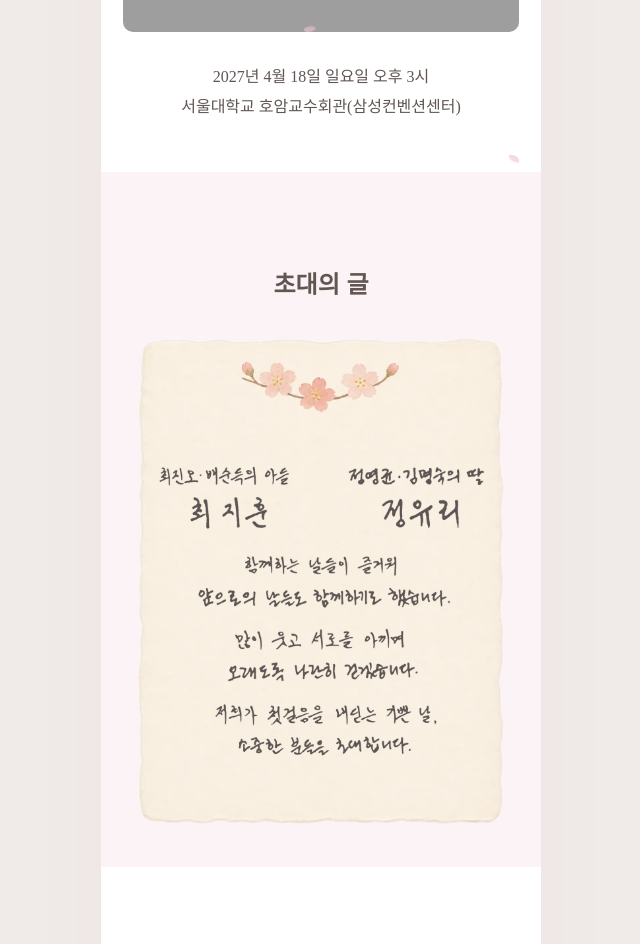
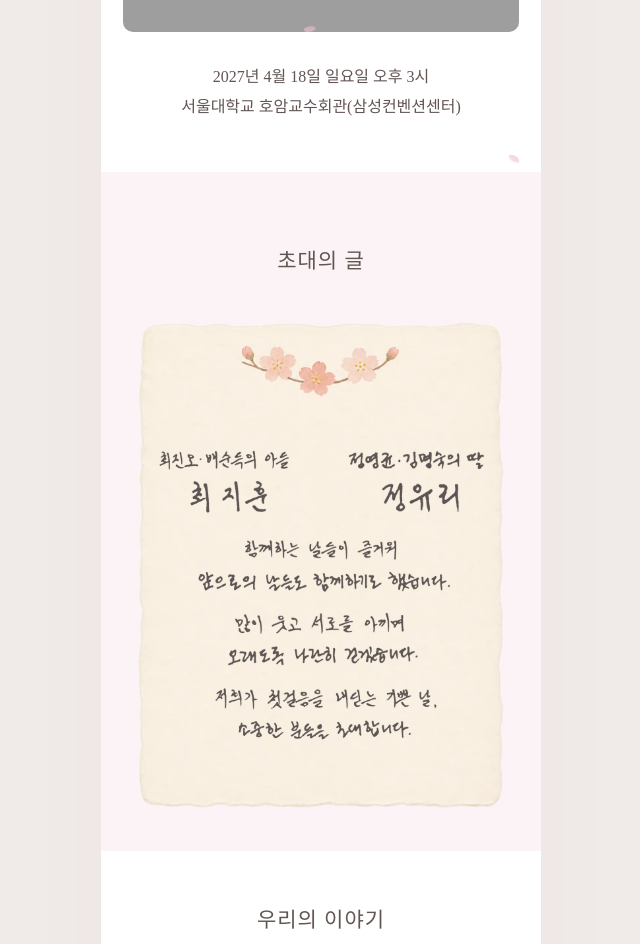
Before and after one commit to yuriandhoon/wedding, a Jekyll site: the page built from yuri/index.html, in a window 1280 px wide. Shown: the part 684-1628 px from the top of the page, without its empty margins (319-959 px from the left). Built offline with Jekyll 4.4.1, drawn with Linux system fonts in a browser that asks for light colours; grey boxes are pictures that could not be loaded.

Commit message:
Update style.css

```diff
--- a/css/style.css
+++ b/css/style.css
@@ -61,17 +61,17 @@ section {
 }
 
 /* 04. 여러 구역에서 함께 쓰는 제목과 글자 : eyebrow는 WEDDING INVITATION처럼 작은 영문 제목에 쓰입니다. */
-.h1 {
+h1 {
   font-weight: 500;  font-family: var(--serif);
 }
 
-.h2 {
+h2 {
   font-size: 21px;   margin: 0 0 30px;
   letter-spacing: 1px;
   font-weight: 400;  font-family: var(--serif);
 }
 
-.h3 {
+h3 {
   font-weight: 400;  font-family: var(--serif);
 }
 
```
